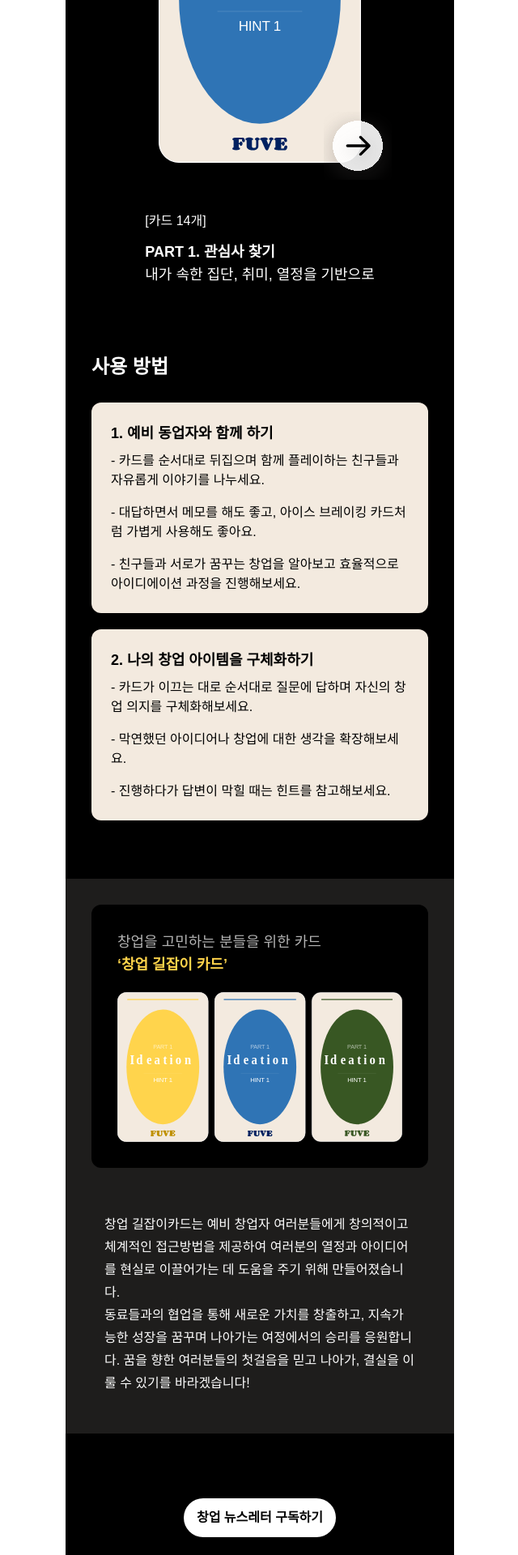
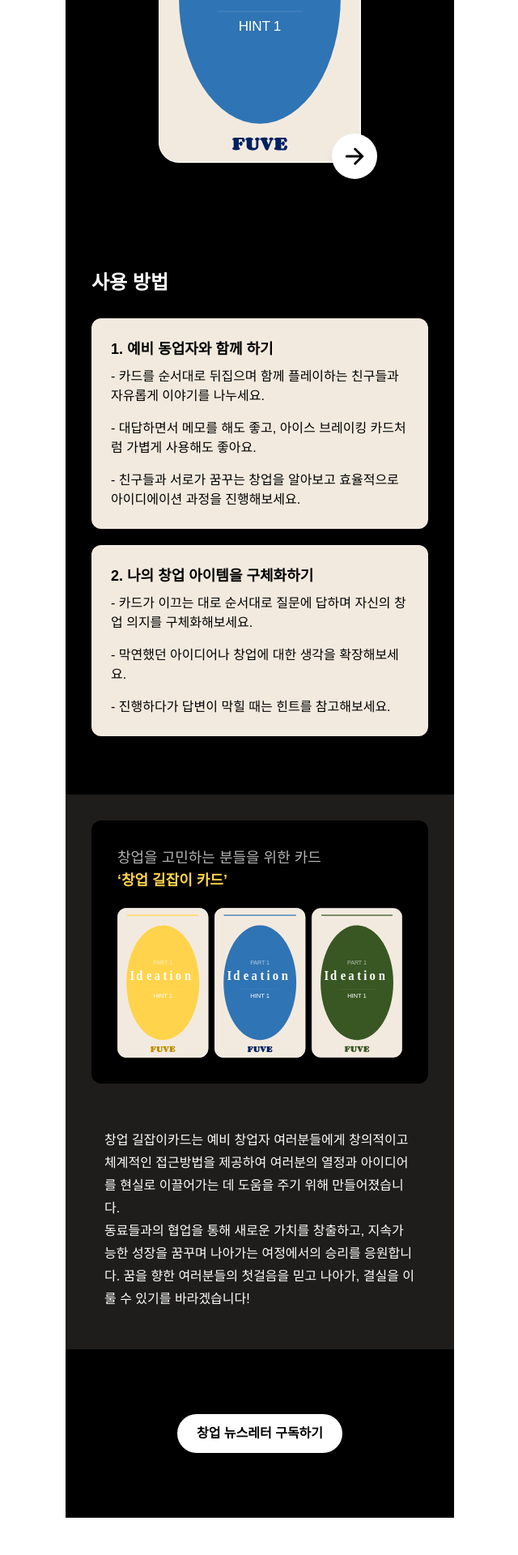
Before and after one commit to balladyun/pioneers_front, a React (Vite) app: page /card in a window 1280 px wide. Shown: the part 360-2280 px from the top of the page at 81% size, without its empty margins (319-959 px from the left). After the commit the page ends 2234 px from the top, so only its background shows below. Built offline with nearby package versions, Linux system fonts and the light colour scheme; no server answers.

Commit message:
카드 디자인 이미지 교체

```diff
--- a/package.json
+++ b/package.json
@@ -13,7 +13,8 @@
   "dependencies": {
     "react": "^18.2.0",
     "react-copy-to-clipboard": "^5.1.0",
-    "react-dom": "^18.2.0"
+    "react-dom": "^18.2.0",
+    "react-icons": "^5.3.0"
   },
   "devDependencies": {
     "@types/react": "^18.2.15",
--- /dev/null
+++ b/src/data/card.js
@@ -0,0 +1,17 @@
+export const textContent = [
+  {
+    title: '[카드 14개]',
+    subtitle: 'PART 1. 관심사 찾기',
+    description: '내가 속한 집단, 취미, 열정을 기반으로',
+  },
+  {
+    title: '[카드 14개, 밸런스 게임 1개]',
+    subtitle: 'PART 2. 네가 생각하는 창업은 뭐야?',
+    description: '창업에 대한 가치를 중심으로',
+  },
+  {
+    title: '[카드 16개]',
+    subtitle: 'PART 3. 아이디어 발굴하기',
+    description: '구체적인 아이디어보다 무엇을, 왜, 어떻게 구현할지를 기반으로',
+  },
+];
--- a/src/pages/Card.jsx
+++ b/src/pages/Card.jsx
@@ -1,48 +1,56 @@
 import { useState, useRef, useEffect } from 'react';
 import { useNavigate } from 'react-router-dom';
+import { IoArrowForward } from 'react-icons/io5';
 import card1 from '../assets/card-1.svg';
 import card2 from '../assets/card-2.svg';
 import card3 from '../assets/card-3.svg';
-import next from '../assets/icons/next.svg';
 import collection from '../assets/card-collection.svg';
-import know from '../assets/icons/know.svg';
+import { textContent } from '../data/card';
 
 export default function Card() {
   const navigate = useNavigate();
   const [cardImage, setCardImage] = useState(card1);
-  const [buttonImage, setButtonImage] = useState(next);
-  const [textContent, setTextContent] = useState({
-    count: '[카드 14개]',
-    header: 'PART 1. 관심사 찾기',
-    description: '내가 속한 집단, 취미, 열정을 기반으로',
-  });
+  // const [textContent, setTextContent] = useState({
+  //   count: '[카드 14개]',
+  //   header: 'PART 1. 관심사 찾기',
+  //   description: '내가 속한 집단, 취미, 열정을 기반으로',
+  // });
   const sectionTwoRef = useRef(null);
 
   useEffect(() => {
     window.scrollTo(0, 0);
   }, []);
 
-  const handleNextClick = () => {
+  // const handleNextClick = () => {
+  //   if (cardImage === card1) {
+  //     setCardImage(card2);
+  //     setTextContent({
+  //       count: '[카드 14개, 밸런스 게임 1개]',
+  //       header: 'PART 2. 네가 생각하는 창업은 뭐야?',
+  //       description: '창업에 대한 가치를 중심으로',
+  //     });
+  //   } else if (cardImage === card2) {
+  //     setCardImage(card3);
+  //     setTextContent({
+  //       count: '[카드 16개]',
+  //       header: 'PART 3. 아이디어 발굴하기',
+  //       description: '구체적인 아이디어보다 무엇을, 왜, 어떻게 구현할지를 기반으로',
+  //     });
+  //   }
+  // };
+
+  // const handleKnowClick = () => {
+  //   if (buttonImage === sectionTwoRef.current) {
+  //     sectionTwoRef.current.scrollIntoView({ behavior: 'smooth' });
+  //   }
+  // };
+
+  const handleCardChange = () => {
     if (cardImage === card1) {
       setCardImage(card2);
-      setTextContent({
-        count: '[카드 14개, 밸런스 게임 1개]',
-        header: 'PART 2. 네가 생각하는 창업은 뭐야?',
-        description: '창업에 대한 가치를 중심으로',
-      });
     } else if (cardImage === card2) {
       setCardImage(card3);
-      setButtonImage(know);
-      setTextContent({
-        count: '[카드 16개]',
-        header: 'PART 3. 아이디어 발굴하기',
-        description: '구체적인 아이디어보다 무엇을, 왜, 어떻게 구현할지를 기반으로',
-      });
-    }
-  };
-
-  const handleKnowClick = () => {
-    if (buttonImage === know && sectionTwoRef.current) {
+    } else {
       sectionTwoRef.current.scrollIntoView({ behavior: 'smooth' });
     }
   };
@@ -52,21 +60,27 @@ export default function Card() {
       <section className='h-full p-8 bg-black'>
         <h1 className='text-2xl font-bold text-center text-white'>카드 패키지 구성</h1>
         <section>
-          <div className='relative flex justify-center mt-6'>
+          <div className='flex justify-center mt-6'>
             <img src={cardImage} alt='card' className='w-3/5 h-auto' />
-            <button
-              type='button'
-              onClick={buttonImage === know ? handleKnowClick : handleNextClick}
-              className=''
-            >
-              <img
+            <div className='relative'>
+              <button
+                type='button'
+                className={`absolute flex items-center bg-white rounded-full shadow-lg ${cardImage === card3 ? 'justify-between gap-2 w-auto -bottom-12 p-3 -right-12' : 'justify-center size-14 -bottom-5 p-2 -right-5'}`}
+                onClick={handleCardChange}
+              >
+                {cardImage === card3 && (
+                  <span className='font-bold whitespace-nowrap'>사용 방법 보러가기</span>
+                )}
+                <IoArrowForward className='size-8' />
+              </button>
+              {/* <img
                 src={buttonImage}
                 alt='next'
-                className='absolute cursor-pointer -bottom-10 right-8'
-              />
-            </button>
+                className='absolute bg-white rounded-full cursor-pointer -bottom-10 right-8 opacity-80 size-14'
+              /> */}
+            </div>
           </div>
-          <div className='flex flex-col justify-center items-start w-fit mx-auto mt-10 mb-16 p-5 *:text-white'>
+          <div className='flex flex-col justify-center items-start w-fit mx-auto mt-10 mb-10 p-5 *:text-white'>
             <h5 className='mb-3 text-base'>{textContent.count}</h5>
             <p className='text-lg font-bold'>{textContent.header}</p>
             <p className='text-lg '>{textContent.description}</p>
@@ -103,8 +117,8 @@ export default function Card() {
             </article>
           </section>
         </section>
-
-        {/* <div className='relative'>
+      </section>
+      {/* <div className='relative'>
           <div className='bg-[#f3eadf] '>
             <div className='flex flex-col items-start justify-start gap-4 mx-auto mt-10 ml-8'>
               <div className='text-left font-bold text-xl leading-7 text-[#1e1d1c]'>
@@ -145,16 +159,13 @@ export default function Card() {
             </div>
           </div>
         </div> */}
-      </section>
-
       <section className='p-8 overflow-hidden bg-gray' ref={sectionTwoRef}>
         <article className='p-8 bg-black rounded-xl'>
           <h4 className='text-lg text-white opacity-70'>창업을 고민하는 분들을 위한 카드</h4>
           <p className='text-lg font-bold text-primary'>&lsquo;창업 길잡이 카드&rsquo;</p>
           <img src={collection} alt='card-collection' className='mt-5' />
         </article>
-
-        <div className='max-w-md p-4 mx-auto mt-10'>
+        <article className='max-w-md p-4 mx-auto mt-10'>
           <p className='text-base font-normal leading-7 text-left text-white'>
             창업 길잡이카드는 예비 창업자 여러분들에게 창의적이고 체계적인 접근방법을 제공하여
             여러분의 열정과 아이디어를 현실로 이끌어가는 데 도움을 주기 위해 만들어졌습니다.
@@ -163,12 +174,12 @@ export default function Card() {
             여정에서의 승리를 응원합니다. 꿈을 향한 여러분들의 첫걸음을 믿고 나아가, 결실을 이룰 수
             있기를 바라겠습니다!
           </p>
-        </div>
+        </article>
       </section>
       <section className='flex items-center justify-center bg-black'>
         <button
           type='button'
-          className='px-4 py-3 my-20 font-bold bg-white rounded-full'
+          className='px-6 py-3 my-20 font-bold bg-white rounded-full'
           onClick={() => navigate('/subscribe')}
         >
           창업 뉴스레터 구독하기
```
Also changed, not shown: 1 other file (tests, documents, lock files or other folders).
